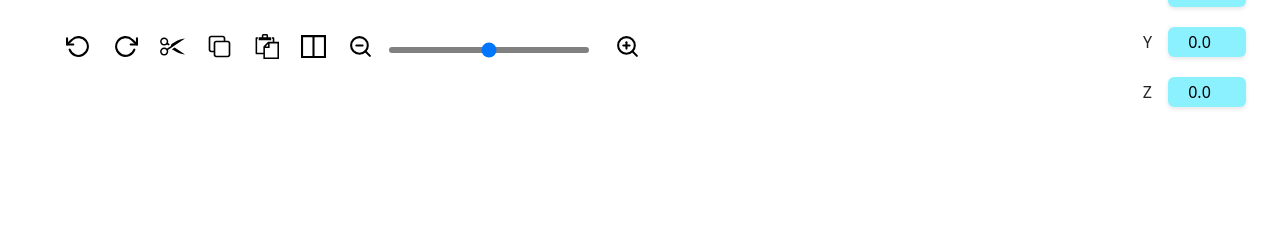
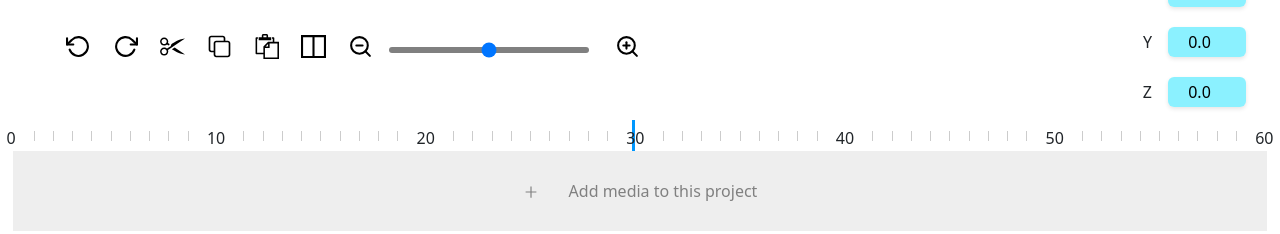
Before and after one commit to KashyapPLN/cynaptotask, a React (Create React App) app: page /editor in a window 1280 px wide. Shown: the part 563-797 px from the top of the page. Built offline with nearby package versions, Linux system fonts and the light colour scheme; no server answers.

Commit message:
slider adjusted

```diff
--- a/src/App.css
+++ b/src/App.css
@@ -6,3 +6,57 @@
 @import url("./css-files/properties.css");
 @import url("./css-files/mediaplayer.css");
 @import url("./css-files/toolbar.css");
+
+.add-media{
+    width:98%;
+    height:80px;
+    background-color: #eee;
+    border:none;
+    margin-top: 10px;
+    font-weight: 500;
+    color: gray;
+    margin-left: 1%;
+    margin-right: 1%;
+}
+ .custom-seek-bar {
+    display: flex;
+    justify-content: space-between;
+    width: 99%;
+    /* margin-top: 50px; */
+    font-weight: 500;
+    margin-left: 0.5%;
+    margin-right: 1%;
+
+  }
+
+  .marking {
+    position: relative;
+    height: 10px;
+  }
+
+  .marking.big::after {
+    content: attr(data-label);
+    position: absolute;
+    top: 15px;
+    left: 50%;
+    transform: translateX(-50%);
+  }
+
+  .marking.small {
+    width: 1px;
+    background-color: #ccc;
+    margin-top: 5px;
+  }
+
+
+
+
+
+  .videoSlide::-webkit-slider-thumb {
+    -webkit-appearance: none; /* Override default look */
+    appearance: none;
+    margin-top: 102px; /* Centers thumb on the track */
+    background-color: #0097fe;
+    height: 6rem;
+    width: 3px;
+ }
--- /dev/null
+++ b/src/components/Seek.js
@@ -0,0 +1,29 @@
+import React,{useState} from 'react'
+export default function Seek() {
+
+
+  return (
+    <div>
+
+      <input
+        type="range"
+       className='videoSlide'
+
+
+        style={{
+          width: '98%',
+          height: '6px',
+          background: 'white',
+          marginTop:'50px',
+          appearance: 'none',
+          outline: 'none',
+          marginLeft:'0.5%',
+          marginRight:'1%'
+
+        }}
+
+      />
+
+    </div>
+  );
+}
--- /dev/null
+++ b/src/components/SeekBar.js
@@ -0,0 +1,24 @@
+import React from 'react';
+import {AiOutlinePlus} from 'react-icons/ai'
+
+const CustomSeekBar = () => {
+  const markings = [];
+  for (let i = 0; i <= 60; i++) {
+    markings.push(
+      <div className={i % 10 === 0 ? "marking big" : "marking small"} key={i}>
+        {i % 10 === 0 ? i : null}
+      </div>
+    );
+  }
+
+  return (
+    <div>
+    <div className="custom-seek-bar">
+      {markings}
+    </div>
+    <button className='add-media'><span style={{marginRight:'30px'}}><AiOutlinePlus/></span>Add media to this project</button>
+    </div>
+  );
+};
+
+export default CustomSeekBar;
--- a/src/components/VideoEditor.js
+++ b/src/components/VideoEditor.js
@@ -5,6 +5,9 @@ import Player from './Player'
 import Properties from './Properties'
 import MediaPlayer from './MediaPlayer'
 import EditorToolBar from './EditorToolBar'
+import {AiOutlinePlus} from 'react-icons/ai'
+import CustomSeekBar from './SeekBar'
+import Seek from './Seek'
 
 
 
@@ -33,7 +36,12 @@ export default function VideoEditor() {
                 <div>
                   <EditorToolBar/>
                 </div>
+<div>
+  <Seek/>
+  {/* <CustomSeekBar/> */}
+  <CustomSeekBar/>
 
+</div>
             </div>
             </Col>
         </Row>
```
